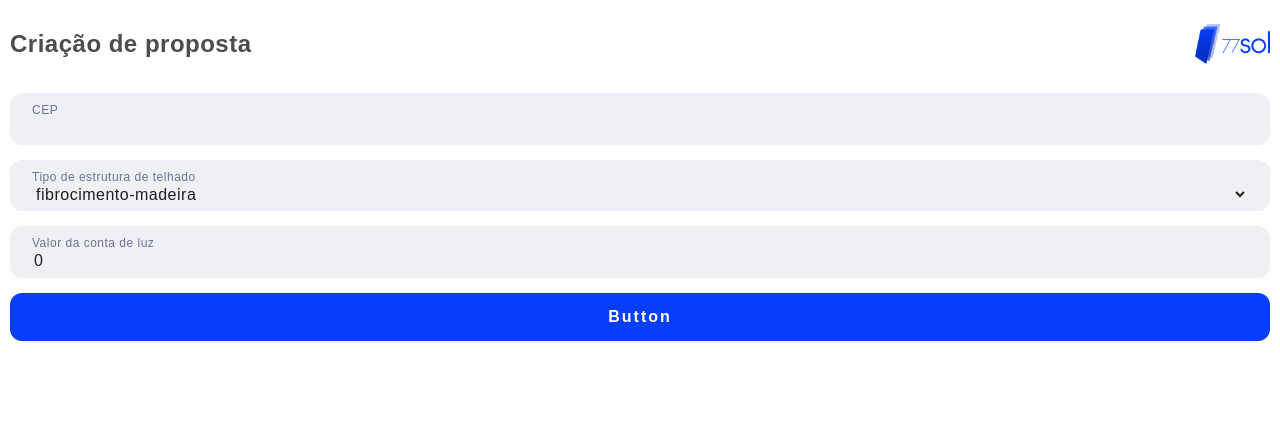
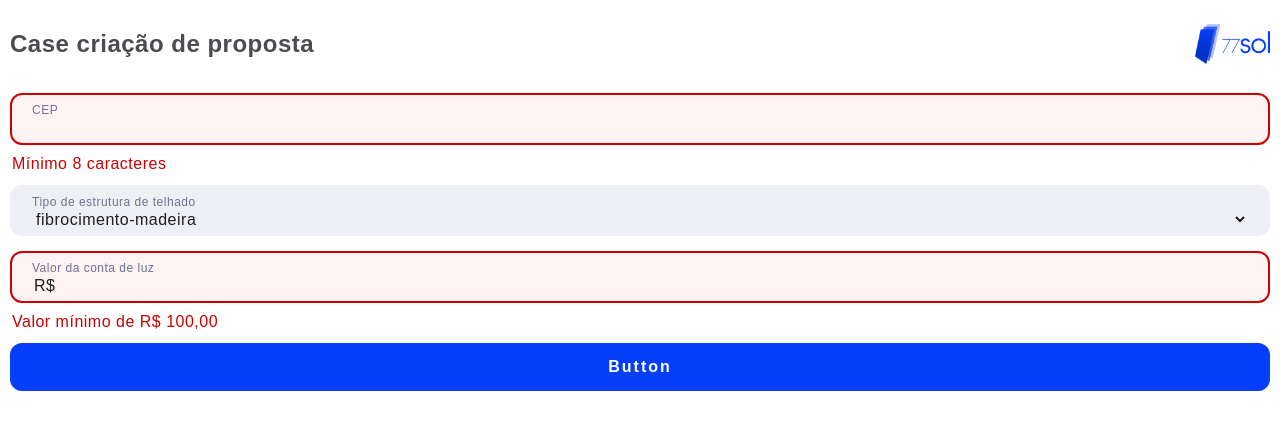
Before and after one commit to caldeira-leonardo/Case77sol, a React (Vite) app: page / in a window 1280 px wide. Shown: the top 430 px of the page. Built offline with nearby package versions, Linux system fonts and the light colour scheme.

Commit message:
feat(form): finalized form visual and functionality

```diff
--- a/index.html
+++ b/index.html
@@ -2,9 +2,8 @@
 <html lang="en">
     <head>
         <meta charset="UTF-8" />
-    <link rel="icon" type="image/svg+xml" href="/vite.svg" />
         <meta name="viewport" content="width=device-width, initial-scale=1.0" />
-    <title>Vite + React + TS</title>
+        <title>Case 77Sol</title>
     </head>
     <body>
         <div id="root"></div>
--- a/package.json
+++ b/package.json
@@ -12,6 +12,7 @@
   },
   "dependencies": {
     "@types/node-sass": "^4.11.3",
+    "axios": "^1.3.5",
     "node-sass": "^8.0.0",
     "react": "^18.2.0",
     "react-dom": "^18.2.0",
--- a/src/components/Propose/components/ProposeComponent.tsx
+++ b/src/components/Propose/components/ProposeComponent.tsx
@@ -1,20 +1,22 @@
-import { useEffect, useState } from 'react'
+import { useEffect, useMemo, useState } from 'react'
 import './ProposeComponent.scss'
 import Input from '../../elements/Input/containers/Input'
-import { InputValuesType } from './ProposeType'
+import { InputValuesProps } from './ProposeType'
 import SelectComponent from '../../elements/Select/components/SelectComponent'
 import Button from '../../elements/Button/containers/Button'
 import Header from '../../elements/Header/Header'
 
 const ProposeComponent = (props: any) => {
-    const [selectedStructuretype, setselectedStructuretype] = useState<InputValuesType>({
+    const { submit } = props
+
+    const [selectedStructureType, setSelectedStructureType] = useState<InputValuesProps>({
         id: '1',
         name: 'fibrocimento-madeira',
     })
-    const [cepValue, setCepValue] = useState<string>('asd')
-    const [electricityBillValue, setElectricityBillValue] = useState<number>(0)
+    const [cepValue, setCepValue] = useState<string>('')
+    const [electricityBillValue, setElectricityBillValue] = useState<string>('R$ ')
 
-    const esctructureTypes: Array<InputValuesType> = [
+    const esctructureTypes: Array<InputValuesProps> = [
         { id: '1', name: 'fibrocimento-madeira' },
         { id: '2', name: 'fibrocimento-metalico' },
         { id: '3', name: 'ceramico' },
@@ -24,7 +26,7 @@ const ProposeComponent = (props: any) => {
     ]
 
     const handleSelectStructureType = (item: string) => {
-        setselectedStructuretype(esctructureTypes.filter((struc) => struc.id === item)[0])
+        setSelectedStructureType(esctructureTypes.filter((struc) => struc.id === item)[0])
     }
 
     const handleChangeCepValue = (value: string) => {
@@ -38,16 +40,43 @@ const ProposeComponent = (props: any) => {
         return value
     }
 
+    const handleSubmit = () => {
+        const values = {
+            selectedStructureType,
+            cepValue,
+            electricityBillValue,
+        }
+        submit(values)
+    }
+
+    const currency = (e: React.ChangeEvent<HTMLInputElement>) => {
+        let value = e.target.value
+
+        value = value.replace(/\D/g, '')
+        value = value.replace(/(\d)(\d{2})$/, '$1,$2')
+        value = value.replace(/(?=(\d{3})+(\D))\B/g, '.')
+
+        return `R$ ${value}`
+    }
+
+    const cepError = useMemo(() => {
+        return cepValue.length < 9
+    }, [cepValue])
+
+    const billerror = useMemo(() => {
+        return Number(electricityBillValue.replace('R$ ', '').replace('.', '').replace(',', '.')) < 100
+    }, [electricityBillValue])
+
     return (
         <div className="propose-wrapper">
-            <Header title="Criação de proposta" />
+            <Header title="Case criação de proposta" />
             <div>
                 <Input
-                    error={cepValue.includes('9')}
+                    error={cepError}
                     label="CEP"
                     value={zipCodeMask(cepValue)}
                     onChange={(item: React.ChangeEvent<HTMLInputElement>) => handleChangeCepValue(item.target.value)}
-                    errorMessage="Deu ruim"
+                    errorMessage="Mínimo 8 caracteres"
                 />
 
                 <SelectComponent
@@ -57,20 +86,22 @@ const ProposeComponent = (props: any) => {
                     onChange={(item: React.ChangeEvent<HTMLSelectElement>) =>
                         handleSelectStructureType(item.target.value)
                     }
-                    selectedValue={selectedStructuretype}
+                    selectedValue={selectedStructureType}
                 />
 
                 <Input
-                    error={String(electricityBillValue).includes('9')}
+                    error={billerror}
                     label="Valor da conta de luz"
                     value={electricityBillValue}
                     onChange={(item: React.ChangeEvent<HTMLInputElement>) =>
-                        setElectricityBillValue(Number(item.target.value.replace(/\D/g, '')))
+                        setElectricityBillValue(String(currency(item)))
                     }
-                    errorMessage="Deu ruim"
+                    errorMessage="Valor mínimo de R$ 100,00"
                 />
 
-                <Button>Button</Button>
+                <Button onClick={handleSubmit} disabled={cepError || billerror}>
+                    Button
+                </Button>
             </div>
         </div>
     )
--- a/src/components/Propose/containers/Propose.tsx
+++ b/src/components/Propose/containers/Propose.tsx
@@ -1,8 +1,13 @@
 import { ReactNode } from 'react'
 import ProposeComponent from '../components/ProposeComponent'
+import { submitValuesProps } from '../components/ProposeType'
 
-const Propose = () => {
-    return <ProposeComponent />
+const Propose = (props: any) => {
+    const submit = (values: submitValuesProps) => {
+        console.log('values', values) //TODO remove logs
+    }
+
+    return <ProposeComponent {...props} {...{ submit }} />
 }
 
 export default Propose
--- a/src/components/elements/Button/components/ButtonComponent.tsx
+++ b/src/components/elements/Button/components/ButtonComponent.tsx
@@ -1,8 +1,8 @@
 import React, { useState, useEffect } from 'react'
 import './ButtonComponent.scss'
-import { ButtonType } from './ButtonType'
+import { ButtonProps } from './ButtonType'
 
-const ButtonComponent = (props: ButtonType) => {
+const ButtonComponent = (props: ButtonProps) => {
     const { children } = props
 
     return (
--- a/src/components/elements/Button/components/ButtonType.ts
+++ b/src/components/elements/Button/components/ButtonType.ts
@@ -1 +1 @@
-export interface ButtonType extends React.ButtonHTMLAttributes<HTMLButtonElement> {}
+export interface ButtonProps extends React.ButtonHTMLAttributes<HTMLButtonElement> {}
--- a/src/components/elements/Input/components/InputComponent.tsx
+++ b/src/components/elements/Input/components/InputComponent.tsx
@@ -1,23 +1,14 @@
-import React, { useState, useEffect, useRef } from 'react'
+import React, { useState, useEffect } from 'react'
 import './InputComponent.scss'
-import { InputType } from './types'
+import { InputProps } from './types'
 
-const InputComponent = (props: InputType) => {
+const InputComponent = (props: InputProps) => {
     const { label, value, onChange, error, errorMessage } = props
-    const InputRef = useRef(null)
-
-    useEffect(() => {
-        console.log('value', value) //TODO remove log
-    }, [value])
-
-    useEffect(() => {
-        console.log('InputRef', InputRef) //TODO remove log
-    }, [InputRef])
 
     return (
         <div className={`input-wrapper ${error && 'onError'}`}>
             <label>{label}</label>
-            <input value={value} onChange={onChange} ref={InputRef} {...props} />
+            <input value={value} onChange={onChange} {...props} />
             {error && <span className="errorMessage">{errorMessage}</span>}
         </div>
     )
--- a/src/components/elements/Input/components/types.ts
+++ b/src/components/elements/Input/components/types.ts
@@ -1,8 +1,5 @@
-export interface InputType extends React.InputHTMLAttributes<HTMLInputElement> {
+export interface InputProps extends React.InputHTMLAttributes<HTMLInputElement> {
     label: string
     error: boolean
     errorMessage: string
-    // value: string
-    // onChange(): void
-    // type:
 }
--- a/src/components/elements/Select/components/SelectComponent.tsx
+++ b/src/components/elements/Select/components/SelectComponent.tsx
@@ -1,9 +1,9 @@
 import React, { useState, useEffect } from 'react'
 import './SelectComponent.scss'
-import { SelectType } from './types'
-import { InputValuesType } from '../../../Propose/components/ProposeType'
+import { SelectProps } from './types'
+import { InputValuesProps } from '../../../Propose/components/ProposeType'
 
-const SelectComponent = (props: SelectType<InputValuesType>) => {
+const SelectComponent = (props: SelectProps<InputValuesProps>) => {
     const { label, onChange, options, selectedValue, name } = props
 
     return (
--- a/src/components/elements/Select/components/types.ts
+++ b/src/components/elements/Select/components/types.ts
@@ -1,4 +1,4 @@
-export interface SelectType<T> extends React.SelectHTMLAttributes<HTMLSelectElement> {
+export interface SelectProps<T> extends React.SelectHTMLAttributes<HTMLSelectElement> {
     label: string
     options: { id: string; name: string }[]
     selectedValue: T
```
Also changed, not shown: src/components/Propose/components/ProposeType.ts (+7 -1 lines), 1 other file (tests, documents, lock files or other folders). Lines whose indentation alone changed are shown as unchanged.
